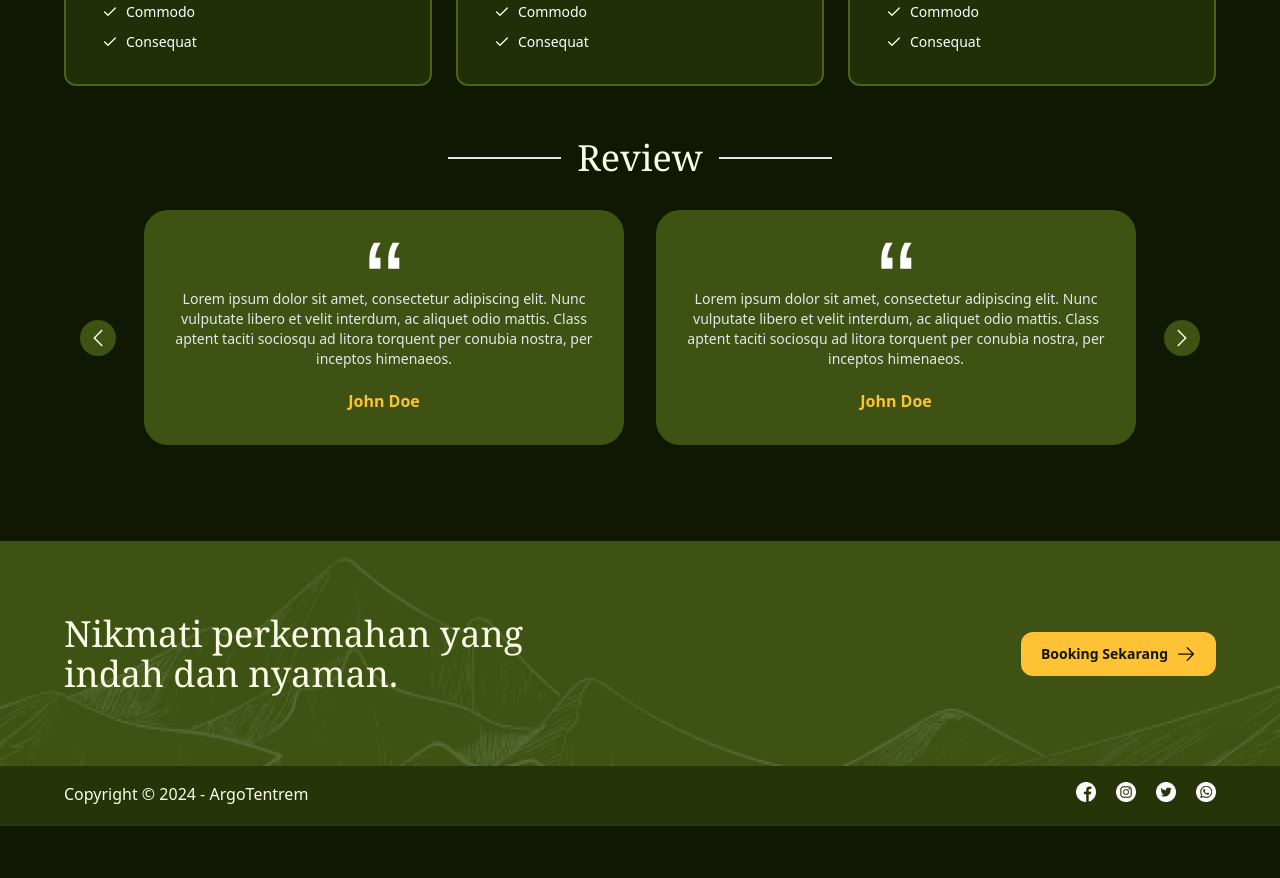
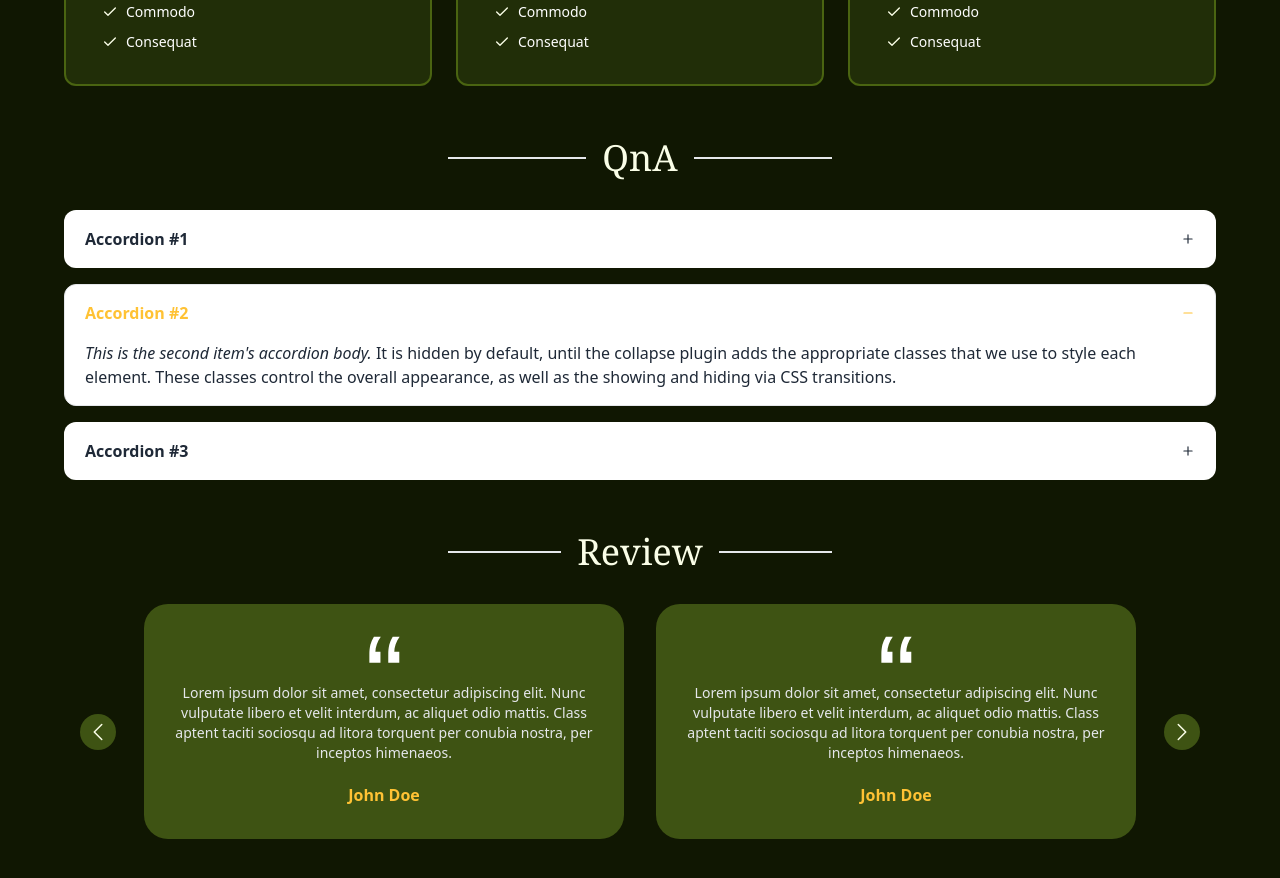
Before and after one commit to umarsani1605/argotentrem, a Vue app: page / in a window 1280 px wide. Shown: the part 5020-5898 px from the top of the page. Before the commit the page ends 5846 px from the top, so only its background shows below. Built offline with nearby package versions, Linux system fonts and the light colour scheme; a web font is replaced by a local one.

Commit message:
update progress

```diff
--- a/package.json
+++ b/package.json
@@ -10,6 +10,7 @@
   },
   "dependencies": {
     "@glidejs/glide": "^3.6.0",
+    "@preline/accordion": "^2.0.2",
     "@preline/scrollspy": "^2.0.2",
     "aos": "^2.3.4",
     "preline": "^2.0.3",
--- a/src/pages/index.vue
+++ b/src/pages/index.vue
@@ -9,6 +9,8 @@ import CTABannerSectionVue from './sections/CTABannerSection.vue';
 import FooterVue from '@/components/Footer.vue';
 import FirstSection from './sections/FirstSection.vue';
 import PricingSection from '@/pages/sections/PricingSection.vue';
+import QNASection from './sections/QNASection.vue';
+
 </script>
 
 <template>
@@ -19,6 +21,7 @@ import PricingSection from '@/pages/sections/PricingSection.vue';
     <GallerySection />
     <LocationSectionsVue />
     <PricingSection />
+    <QNASection />
     <ReviewSectionVue />
     <CTABannerSectionVue />
     <FooterVue />
--- /dev/null
+++ b/src/pages/sections/QNASection.vue
@@ -0,0 +1,110 @@
+<script setup>
+</script>
+<template>
+  <div id="location" class="md:mt-10">
+    <div class="mx-auto flex h-fit max-w-[21rem] flex-col sm:max-w-[44rem] lg:max-w-[72rem]">
+      <div class="mb-5 flex justify-center">
+        <div
+          class="flex w-96 items-center py-3 font-serif text-4xl text-brand-50 before:me-4 before:flex-[1_1_0%] before:border-[1px] before:border-t before:border-gray-200 after:ms-4 after:flex-[1_1_0%] after:border-[1px] after:border-t after:border-gray-200">
+          QnA
+        </div>
+      </div>
+      <div class="hs-accordion-group flex flex-col gap-4">
+        <div
+          class="hs-accordion hs-accordion-active:border-gray-200 bg-white border border-transparent rounded-xl dark:hs-accordion-active:border-gray-700 dark:bg-brand-900 dark:border-transparent"
+          id="hs-active-bordered-heading-one">
+          <button
+            class="hs-accordion-toggle hs-accordion-active:text-accent inline-flex justify-between items-center gap-x-3 w-full font-semibold text-start text-gray-800 py-4 px-5 hover:text-gray-500 disabled:opacity-50 disabled:pointer-events-none dark:hs-accordion-active:text-accent dark:text-gray-200 dark:hover:text-gray-200 dark:focus:outline-none dark:focus:text-gray-400"
+            aria-controls="hs-basic-active-bordered-collapse-one">
+            Accordion #1
+            <svg class="hs-accordion-active:hidden block w-3.5 h-3.5" xmlns="http://www.w3.org/2000/svg" width="24"
+              height="24" viewBox="0 0 24 24" fill="none" stroke="currentColor" stroke-width="2" stroke-linecap="round"
+              stroke-linejoin="round">
+              <path d="M5 12h14" />
+              <path d="M12 5v14" />
+            </svg>
+            <svg class="hs-accordion-active:block hidden w-3.5 h-3.5" xmlns="http://www.w3.org/2000/svg" width="24"
+              height="24" viewBox="0 0 24 24" fill="none" stroke="currentColor" stroke-width="2" stroke-linecap="round"
+              stroke-linejoin="round">
+              <path d="M5 12h14" />
+            </svg>
+          </button>
+          <div id="hs-basic-active-bordered-collapse-one"
+            class="hs-accordion-content hidden w-full overflow-hidden transition-[height] duration-300"
+            aria-labelledby="hs-active-bordered-heading-one">
+            <div class="pb-4 px-5">
+              <p class="text-gray-800 dark:text-gray-200">
+                <em>This is the third item's accordion body.</em> It is hidden by default, until the collapse plugin adds
+                the appropriate classes that we use to style each element. These classes control the overall appearance,
+                as well as the showing and hiding via CSS transitions.
+              </p>
+            </div>
+          </div>
+        </div>
+        <div
+          class="hs-accordion hs-accordion-active:border-gray-200 active bg-white border border-transparent rounded-xl dark:hs-accordion-active:border-gray-700 dark:bg-brand-900 dark:border-transparent"
+          id="hs-active-bordered-heading-two">
+          <button
+            class="hs-accordion-toggle hs-accordion-active:text-accent inline-flex justify-between items-center gap-x-3 w-full font-semibold text-start text-gray-800 py-4 px-5 hover:text-gray-500 disabled:opacity-50 disabled:pointer-events-none dark:hs-accordion-active:text-accent dark:text-gray-200 dark:hover:text-gray-200 dark:focus:outline-none dark:focus:text-gray-400"
+            aria-controls="hs-basic-active-bordered-collapse-two">
+            Accordion #2
+            <svg class="hs-accordion-active:hidden block w-3.5 h-3.5" xmlns="http://www.w3.org/2000/svg" width="24"
+              height="24" viewBox="0 0 24 24" fill="none" stroke="currentColor" stroke-width="2" stroke-linecap="round"
+              stroke-linejoin="round">
+              <path d="M5 12h14" />
+              <path d="M12 5v14" />
+            </svg>
+            <svg class="hs-accordion-active:block hidden w-3.5 h-3.5" xmlns="http://www.w3.org/2000/svg" width="24"
+              height="24" viewBox="0 0 24 24" fill="none" stroke="currentColor" stroke-width="2" stroke-linecap="round"
+              stroke-linejoin="round">
+              <path d="M5 12h14" />
+            </svg>
+          </button>
+          <div id="hs-basic-active-bordered-collapse-two"
+            class="hs-accordion-content w-full overflow-hidden transition-[height] duration-300"
+            aria-labelledby="hs-active-bordered-heading-two">
+            <div class="pb-4 px-5">
+              <p class="text-gray-800 dark:text-gray-200">
+                <em>This is the second item's accordion body.</em> It is hidden by default, until the collapse plugin adds
+                the appropriate classes that we use to style each element. These classes control the overall appearance,
+                as well as the showing and hiding via CSS transitions.
+              </p>
+            </div>
+          </div>
+        </div>
+
+        <div
+          class="hs-accordion hs-accordion-active:border-gray-200 bg-white border border-transparent rounded-xl dark:hs-accordion-active:border-gray-700 dark:bg-brand-900 dark:border-transparent"
+          id="hs-active-bordered-heading-three">
+          <button
+            class="hs-accordion-toggle hs-accordion-active:text-accent inline-flex justify-between items-center gap-x-3 w-full font-semibold text-start text-gray-800 py-4 px-5 hover:text-gray-500 disabled:opacity-50 disabled:pointer-events-none dark:hs-accordion-active:text-accent dark:text-gray-200 dark:hover:text-gray-200 dark:focus:outline-none dark:focus:text-gray-400"
+            aria-controls="hs-basic-active-bordered-collapse-three">
+            Accordion #3
+            <svg class="hs-accordion-active:hidden block w-3.5 h-3.5" xmlns="http://www.w3.org/2000/svg" width="24"
+              height="24" viewBox="0 0 24 24" fill="none" stroke="currentColor" stroke-width="2" stroke-linecap="round"
+              stroke-linejoin="round">
+              <path d="M5 12h14" />
+              <path d="M12 5v14" />
+            </svg>
+            <svg class="hs-accordion-active:block hidden w-3.5 h-3.5" xmlns="http://www.w3.org/2000/svg" width="24"
+              height="24" viewBox="0 0 24 24" fill="none" stroke="currentColor" stroke-width="2" stroke-linecap="round"
+              stroke-linejoin="round">
+              <path d="M5 12h14" />
+            </svg>
+          </button>
+          <div id="hs-basic-active-bordered-collapse-three"
+            class="hs-accordion-content hidden w-full overflow-hidden transition-[height] duration-300"
+            aria-labelledby="hs-active-bordered-heading-three">
+            <div class="pb-4 px-5">
+              <p class="text-gray-800 dark:text-gray-200">
+                <em>This is the first item's accordion body.</em> It is hidden by default, until the collapse plugin adds
+                the appropriate classes that we use to style each element. These classes control the overall appearance,
+                as well as the showing and hiding via CSS transitions.
+              </p>
+            </div>
+          </div>
+        </div>
+      </div>
+    </div>
+  </div>
+</template>
```
Also changed, not shown: 1 other file (tests, documents, lock files or other folders).
